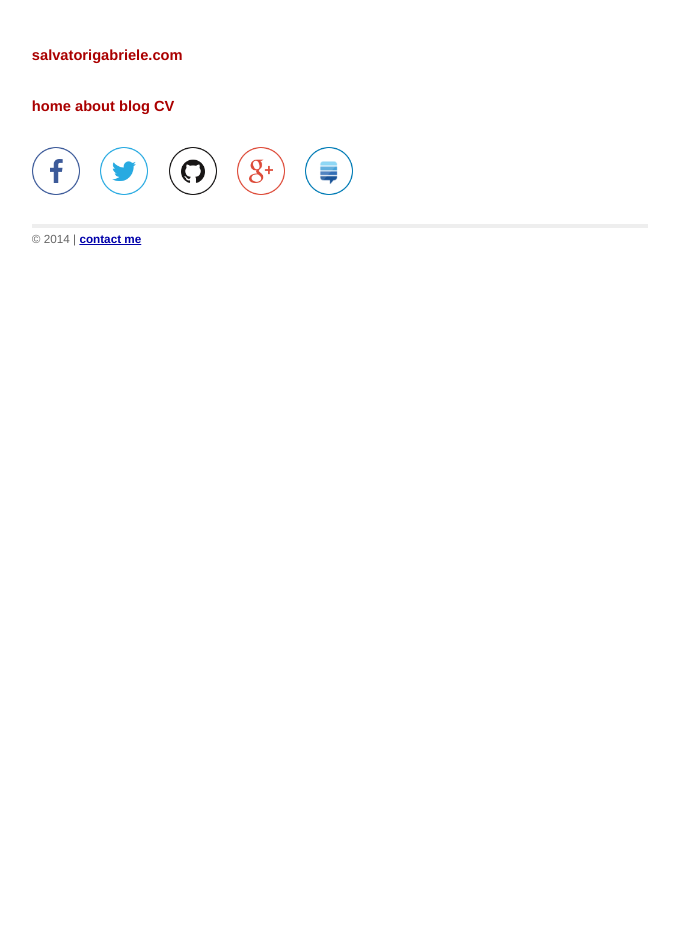
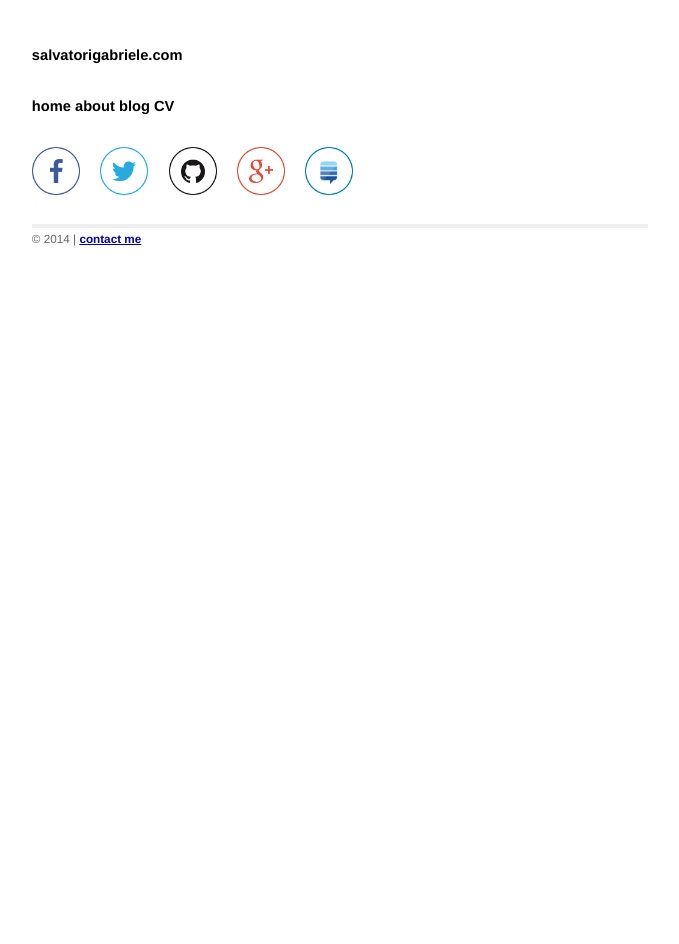
Before and after one commit to gsalvatori/salvatorigabriele.com, a Jekyll site: the page built from index.html, in a window 1280 px wide. Shown: the whole page, without its empty margins (300-979 px from the left). Built offline with Jekyll 4.4.1, drawn with Linux system fonts in a browser that asks for light colours; Markdown is read by kramdown in place of the engine named in the settings.

Commit message:
Update main.css

```diff
--- a/css/main.css
+++ b/css/main.css
@@ -93,7 +93,7 @@ ul.posts {
 }
 
   .site .title a {
-    color: #a00;
+    color: black;
     text-decoration: none;
   }
 
@@ -102,7 +102,7 @@ ul.posts {
   }
 
   .site .title a.extra {
-    color: #aaa;
+    color: black;
     text-decoration: none;
     margin-left: 1em;
   }
```
